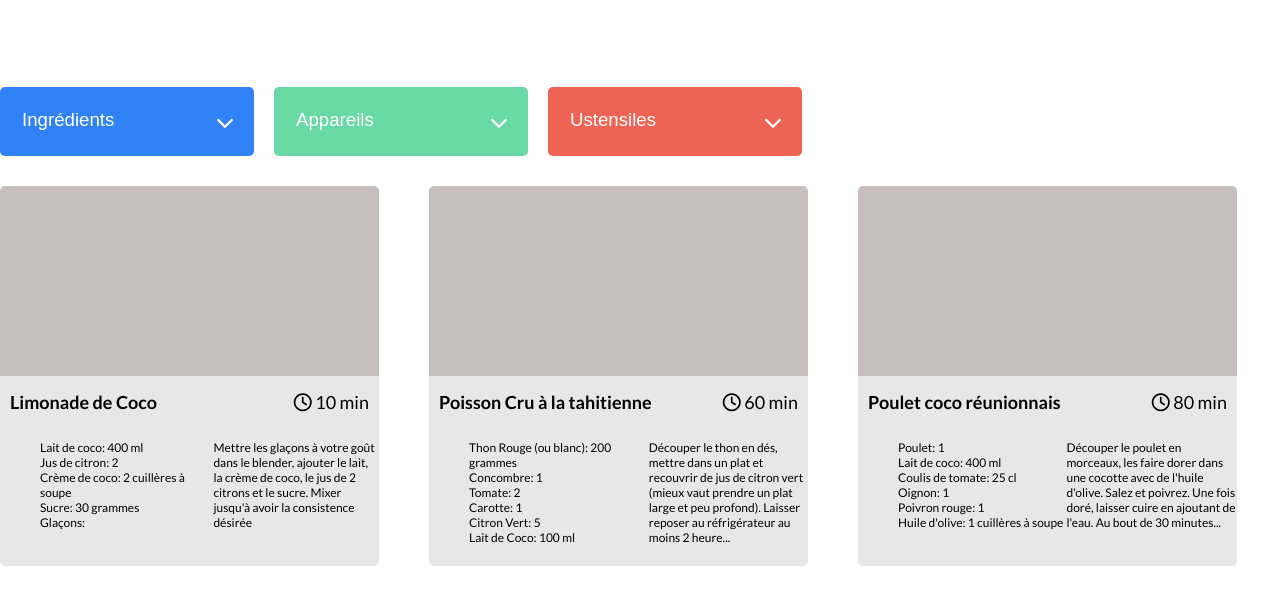
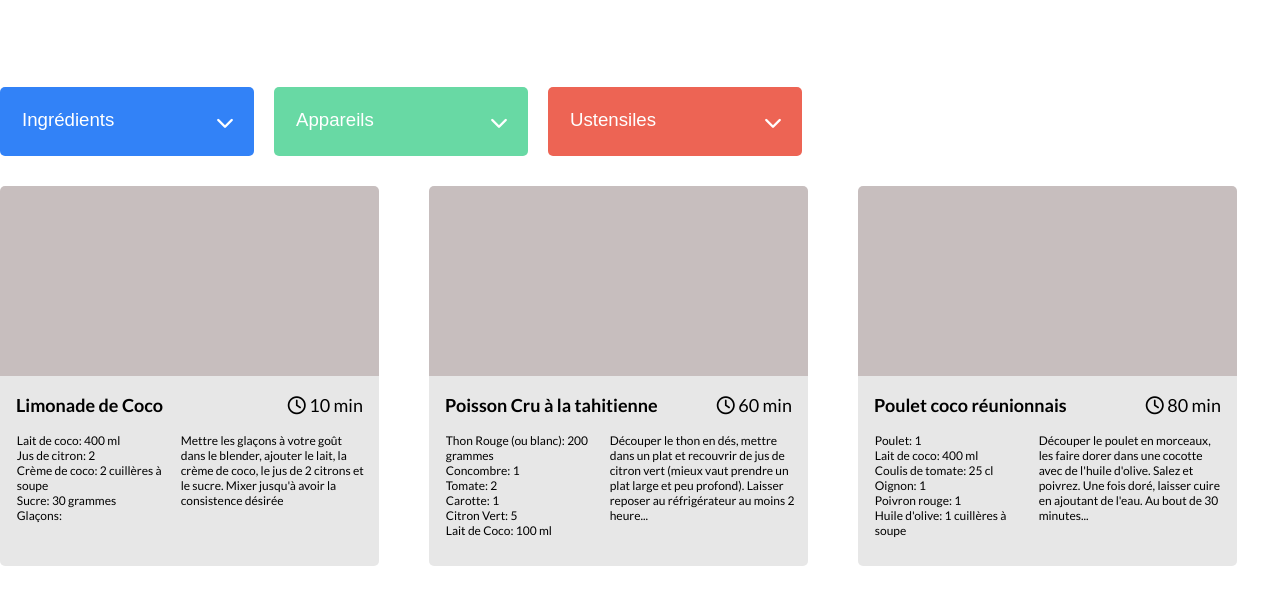
Before and after one commit to Stephane-OC/P7_Fons_Stephane, a plain HTML site: page index.html in a window 1280 px wide. Shown: the part 114-727 px from the top of the page. Drawn offline with Linux system fonts and the light colour scheme.

Commit message:
Update Minor CSS & Script Fixes

```diff
--- a/assets/sass/scss/style.scss
+++ b/assets/sass/scss/style.scss
@@ -74,41 +74,58 @@ ul {
 }
 
 .recipe-details {
+  overflow: hidden;
   height: 50%;
   background-color: $second-color;
   border-bottom-right-radius: 5px;
   border-bottom-left-radius: 5px;
 }
 
-.recipes-ingredients {
-  margin-right: 0px;
-}
+
 .recipe-head-text {
   display: flex;
   justify-content: space-between;
   align-items: center;
-  margin: 0 10px;
+  height: 30%;
+  margin: 0 16px;
 }
 
 .recipe-head-text h2 {
+  width: 75%;
   font-size: 18px;
 }
 
 .contain-details {
   display: flex;
   justify-content: space-between;
+  overflow: hidden;
+  text-overflow: ellipsis;
+  width: 100%;
+  height: 67%;
   margin: 0 0px;
   font-size: 12px;
+  padding-left: 0.8em;
+  padding-right: 0.8em;
+  padding-bottom: 0.8em;
+  margin-top: 0em;
 }
 
-.recipes-ingrédients {
+.recipes-ingredients {
   list-style-type: none;
+  overflow: hidden;
+  text-overflow: ellipsis;
   width: 45%;
-  padding: 0em;
+  padding-left: 0em;
+  margin-top: 0em;
+  margin-right: 0.8em;
+  margin-left: 0.6em;
 }
 
 .recipes-description {
-  width: 45%;
+  width: 55%;
+  height: 80%;
+  margin-top: 0em;
+  padding-right: 0.2em;
   overflow: hidden;
   text-overflow: ellipsis;
 }
--- a/scripts/factories/recipesFactory.js
+++ b/scripts/factories/recipesFactory.js
@@ -15,26 +15,46 @@ function recipesFactory(recipe) {
   articleElement.dataset.servings = servings;
   articleElement.tabIndex = 0;
 
-  /*  This line uses map() method to create an array of <li> elements for each          **
-  **  ingredient in recipe object, and then uses join() method to concatenate elements  **
-  **  into a single string of HTML.                                                     */
-  const ingredientList = ingredients.map((ingredient) => `<li>${ingredient.ingredient}: ${ingredient.quantity ?? ''} ${ingredient.unit ?? ''}</li>`).join('');
+  const divImg = document.createElement('div');
+  divImg.classList.add('recipe-img');
 
-  articleElement.innerHTML = `
-    <div class="recipe-img"></div>
-    <div class="recipe-details">
-      <div class="recipe-head-text">
-        <h2>${name}</h2>
-        <span class="timer"><i class="far fa-clock"></i> ${time} min</span>
-      </div>
-      <div class="contain-details">
-        <ul class="recipes-ingredients">
-          ${ingredientList}
-        </ul>
-        <p class="recipes-description">${description.substring(0, 180)}${description.length > 180 ? "..." : ""}</p>
-      </div>
-    </div>
-  `;
+  const divDetails = document.createElement('div');
+  divDetails.classList.add('recipe-details');
+
+  const divHeadText = document.createElement('div');
+  divHeadText.classList.add('recipe-head-text');
+
+  const h2 = document.createElement('h2');
+  h2.textContent = name;
+
+  const spanTimer = document.createElement('span');
+  spanTimer.classList.add('timer');
+  spanTimer.innerHTML = `<i class="far fa-clock"></i> ${time} min`;
+
+  const divContainDetails = document.createElement('div');
+  divContainDetails.classList.add('contain-details');
+
+  const ulIngredients = document.createElement('ul');
+  ulIngredients.classList.add('recipes-ingredients');
+  ingredients.forEach((ingredient) => {
+    const li = document.createElement('li');
+    li.textContent = `${ingredient.ingredient}: ${ingredient.quantity ?? ''} ${ingredient.unit ?? ''}`;
+    ulIngredients.appendChild(li);
+  });
+
+  const pDescription = document.createElement('p');
+  pDescription.classList.add('recipes-description');
+  pDescription.textContent = `${description.substring(0, 180)}${description.length > 180 ? "..." : ""}`;
+
+  // Append elements
+  divHeadText.appendChild(h2);
+  divHeadText.appendChild(spanTimer);
+  divContainDetails.appendChild(ulIngredients);
+  divContainDetails.appendChild(pDescription);
+  divDetails.appendChild(divHeadText);
+  divDetails.appendChild(divContainDetails);
+  articleElement.appendChild(divImg);
+  articleElement.appendChild(divDetails);
 
   return { recipe, getRecipes: () => articleElement };
 }
--- a/scripts/main.js
+++ b/scripts/main.js
@@ -19,7 +19,6 @@ const utensilsSearch = document.getElementById("ustensils");
 
 const cssProperties = document.querySelectorAll(".advanced-find");
 let recipesFiltered = recipes;
-let tagArrayselected = [];
 
  /*  "displayRecipes" function retrieves "recipesContain" DOM element, clears its content,             **
  **  generates recipe cards for each item in the recipes array by using "recipesFactory"               **
@@ -110,9 +109,9 @@ const inputsInfo = {
 **  function appends a unique item to list as a list item element.                    */
 
 /*                                    PARAMETERS                                        **
-**  items: an array of objects representing items to be displayed in list (recipe ingredients, appliances or ustensils) **
-**  listElement: DOM elements containing list where items will be displayed (listIngredients, listAppliances or listUstensils)   **
-**  property: property of item object used to display its value ('ingredients', 'appliances', or 'ustensils')                   */
+**  items: an array of objects representing items to be displayed in list (recipe ingredients, appliances or ustensils)        **
+**  listElement: DOM elements containing list where items will be displayed (listIngredients, listAppliances or listUstensils) **
+**  property: property of item object used to display its value ('ingredients', 'appliances', or 'ustensils')                  */
 
 function displayItems(items, listElement, property) {
   let allItems = [];
@@ -122,18 +121,18 @@ function displayItems(items, listElement, property) {
     if (Array.isArray(currentItem)) {
       currentItem.forEach((c) => {
         if (typeof c === "object" && c !== null) {
-          if (c.ingredient && c.ingredient.trim() !== '') {
+          if (c.ingredient && c.ingredient.trim() !== "") {
             allItems.push(c.ingredient.toLowerCase());
           }
-        } else if (c && c.trim() !== '') {
+        } else if (c && c.trim() !== "") {
           allItems.push(c.toLowerCase());
         }
       });
     } else if (typeof currentItem === "object" && currentItem !== null) {
-      if (currentItem.ingredient && currentItem.ingredient.trim() !== '') {
+      if (currentItem.ingredient && currentItem.ingredient.trim() !== "") {
         allItems.push(currentItem.ingredient.toLowerCase());
       }
-    } else if (currentItem && currentItem.trim() !== '') {
+    } else if (currentItem && currentItem.trim() !== "") {
       allItems.push(currentItem.toLowerCase());
     }
   }
@@ -142,14 +141,25 @@ function displayItems(items, listElement, property) {
     .sort();
 
   const searchElement = document.querySelector(`#${property}-search`);
-  const searchTerm = searchElement ? searchElement.value.trim().toLowerCase() : '';
+  const searchTerm = searchElement
+    ? searchElement.value.trim().toLowerCase()
+    : "";
 
   const filteredItems = uniqueItems.filter((item) => {
     return item.includes(searchTerm);
   });
 
   for (let j = 0; j < filteredItems.length; j++) {
-    listElement.innerHTML += `<li class="item ${property}-result" data-value='${filteredItems[j]}'>${filteredItems[j]}</li>`;
+    // Create a new li element using createElement
+    const liElement = document.createElement("li");
+
+    // Add necessary classes and attributes to li element
+    liElement.classList.add("item", `${property}-result`);
+    liElement.dataset.value = filteredItems[j];
+    liElement.textContent = filteredItems[j];
+
+    // Append li element to listElement using appendChild
+    listElement.appendChild(liElement);
   }
 }
 
@@ -159,11 +169,9 @@ function displayItems(items, listElement, property) {
 **  are not current list.                                                               **
 **                                                                                      **
 **                                    PARAMETERS                                        **
-**  currentList: DOM element of list that is currently in focus                         **
-**  currentInput: input field DOM element associated with current list                  **
-**  placeholder: placeholder text for current input field                               */
+**  currentList: DOM element of list that is currently in focus                         */
 
-function closeOtherLists(currentList, currentInput, placeholder) {
+function closeOtherLists(currentList) {
   const otherLists = document.querySelectorAll('.advanced-find');
 
   otherLists.forEach((list) => {
@@ -251,11 +259,28 @@ function addTag() {
     selectedTagContainer.innerHTML = "";
     selectedTagContainer.classList.add("" + type + "-inlinetag");
     selectedTagContainer.classList.add("active");
-    selectedTagContainer.innerHTML = `<div class='items-${type}' tag'>${selectedTag}</div> <i class='far fa-times-circle close-button'></i>`;
+    // Créez les éléments nécessaires
+    const itemDiv = document.createElement("div");
+    const closeButton = document.createElement("i");
+
+    // Ajoutez les classes et les attributs nécessaires à chaque élément
+    itemDiv.className = `items-${type}`;
+    itemDiv.textContent = selectedTag;
+
+    closeButton.className = "far fa-times-circle close-button";
+
+    // Ajoutez les éléments créés à selectedTagContainer
+    selectedTagContainer.appendChild(itemDiv);
+    selectedTagContainer.appendChild(closeButton);
     filterTag.appendChild(selectedTagContainer);
 
     deactivateList(cssProperties[index], input, nom);
-    console.log("Tag clicked:", event.target.innerText, "Filtered recipes:", recipesFiltered);
+    console.log(
+      "Tag clicked:",
+      event.target.innerText,
+      "Filtered recipes:",
+      recipesFiltered
+    );
     closeTagButton();
 
     // Reset the input value and placeholder
@@ -263,7 +288,6 @@ function addTag() {
     input.placeholder = nom;
     tagManager();
   };
-
 
   for (let i = 0; i < ingredientsFilter.length; i++) {
     ingredientsFilter[i].addEventListener("click", (e) => {
@@ -433,7 +457,7 @@ function mainSearchBarFilter() {
   }
 
   if (searchFilteredRecipes.length == 0) {
-    searchMessage.innerHTML = `Aucune recette ne correspond à votre critère, veuillez réessayer...`;
+    searchMessage.textContent = "Aucune recette ne correspond à votre critère, veuillez réessayer...";
     searchMessage.style.display = "block";
   } else {
     searchMessage.style.display = "none";
@@ -473,7 +497,7 @@ async function init() {
     const searchString = mainFindSearch.value.toLowerCase().trim();
 
     if (searchString.length > 0 && searchString.length < 3) {
-      searchMessage.innerHTML = `Veuillez entrer au moins 3 caractères pour commencer à lancer une recherche.`;
+      searchMessage.textContent = "Veuillez entrer au moins 3 caractères pour commencer à lancer une recherche.";
       searchMessage.style.display = "block";
       console.log("Search string too short.");
 
```
Also changed, not shown: assets/sass/css/style.css, 1 other file.
